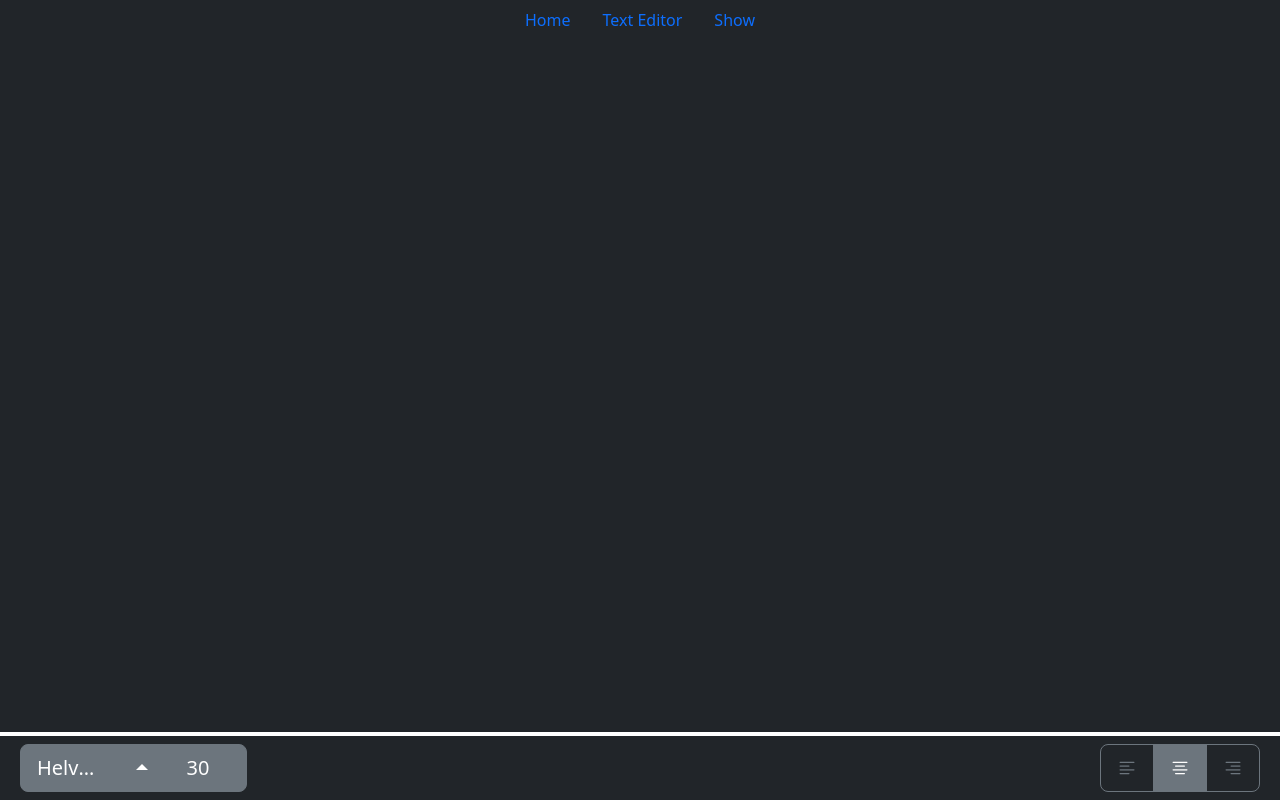
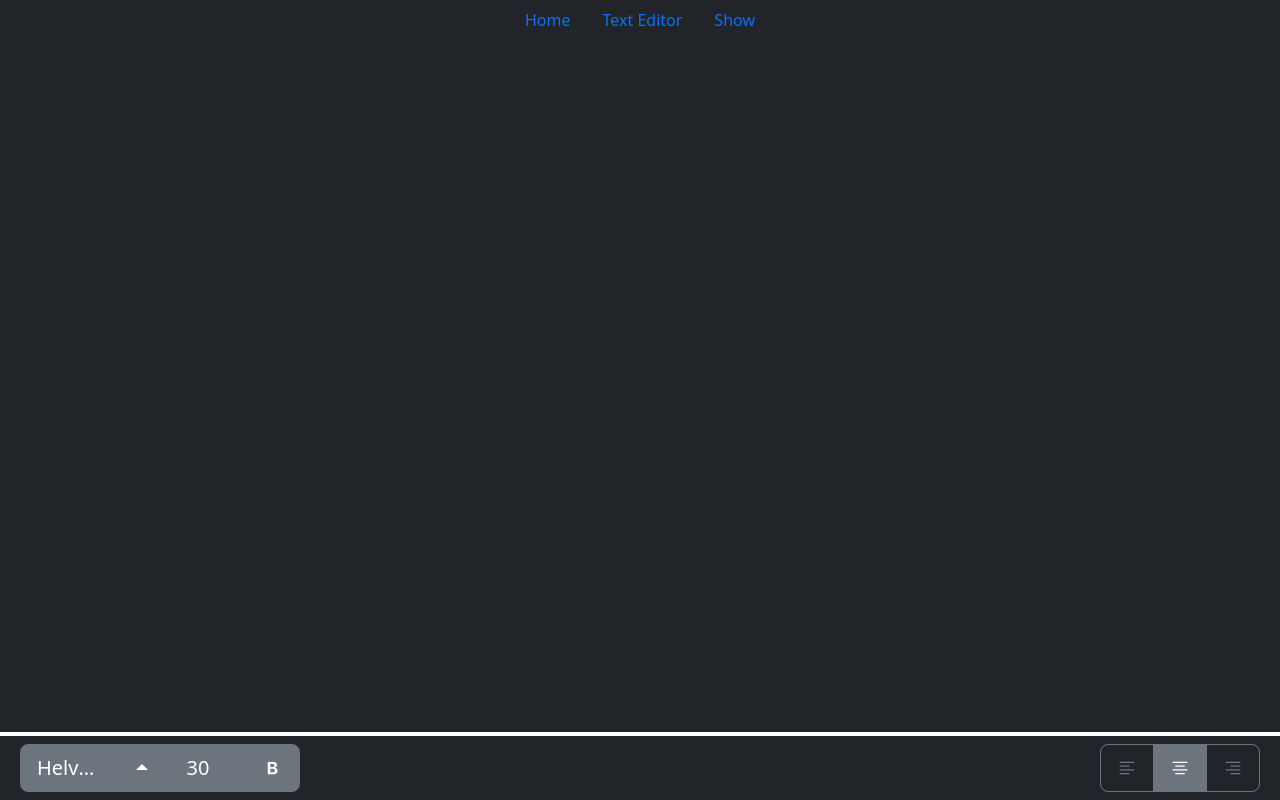
Before and after one commit to Maykeljuls/Maykeljuls.github.io, a Vue app: page /show in a window 1280 px wide. Built offline with nearby package versions, Linux system fonts and the light colour scheme.

Commit message:
Added Bold font weight

```diff
--- a/src/views/ShowView.vue
+++ b/src/views/ShowView.vue
@@ -7,7 +7,8 @@
         v-model="content"
         :style="{
           'font-family': selectedFont,
-          'font-size': fontSize +'px'
+          'font-size': fontSize + 'px',
+          'font-weight': fontWeight
         }"
         readonly
       ></textarea>
@@ -66,6 +67,14 @@
             v-model="fontSize"
           />
         </div>
+        <button
+          type="button"
+          class="btn btn-secondary bi bi-type-bold"
+          data-bs-toggle="button"
+          aria-pressed="false"
+          autocomplete="off"
+          @click="applyBoldWeight"
+        ></button>
       </div>
     </div>
 
@@ -116,6 +125,8 @@ export default {
       alignment: 'text-center',
       selectedFont: 'Helvetica',
       fontSize: '30',
+      fontWeight: '',
+      fontWeightActive: false,
       searchTerm: '',
       fonts: [
         'Segoe UI',
@@ -159,8 +170,14 @@ export default {
       console.log('Applied font: ' + font)
       this.selectedFont = font
     },
-    font_size() {
-      return console.log(this.fontSize)
+
+    applyBoldWeight(){
+      if (this.fontWeightActive){
+        this.fontWeightActive = !this.fontWeightActive
+        return this.fontWeight = ''
+      }
+      this.fontWeightActive = !this.fontWeightActive
+      return this.fontWeight = 'bold'
     }
   }
 }
@@ -180,7 +197,7 @@ export default {
   outline: none;
   border: none;
 
-  &::-webkit-scrollbar{
+  &::-webkit-scrollbar {
     width: 0.5em;
   }
 }
```
